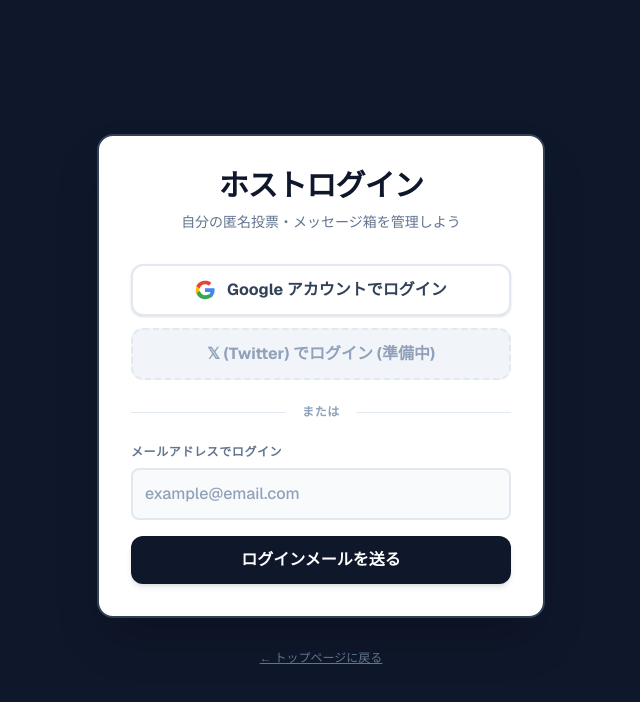
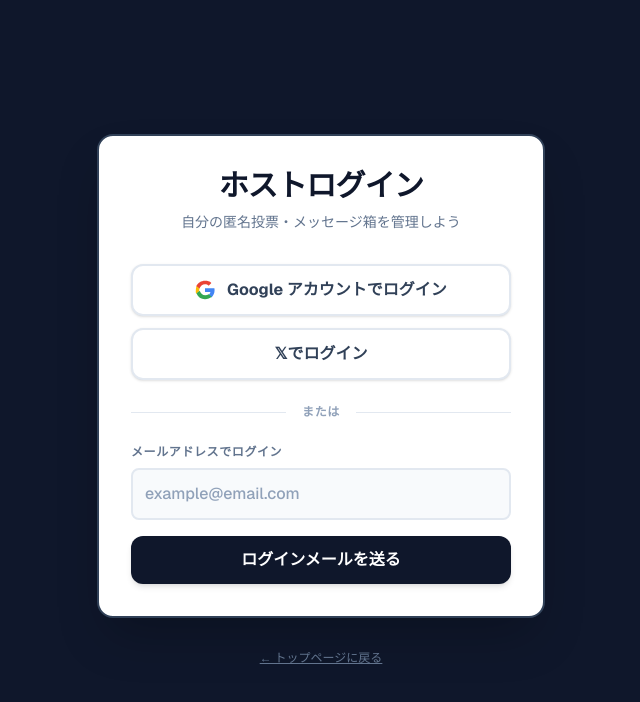
Before and after one commit to Abetu777/anonymous-box, a Next.js app: page /login in a window 1280 px wide. Shown: the top 702 px of the page, without its empty margins (319-959 px from the left). Built offline with nearby package versions, Linux system fonts and the light colour scheme; no server answers.

Commit message:
fix x login

```diff
--- a/app/login/page.tsx
+++ b/app/login/page.tsx
@@ -63,12 +63,11 @@ export default function LoginPage() {
             Google アカウントでログイン
           </button>
 
-          {/* 将来的に𝕏ログインを有効化する際は、ここのコメントアウトを外して設定するだけ！ */}
           <button
             disabled
-            className="w-full flex items-center justify-center gap-3 bg-slate-100 text-slate-400 font-bold py-3 px-4 border-2 border-dashed border-slate-200 rounded-xl cursor-not-allowed"
+            className="w-full flex items-center justify-center gap-3 bg-white hover:bg-slate-50 text-slate-700 font-bold py-3 px-4 border-2 border-slate-200 rounded-xl shadow-sm transition-all active:scale-[0.98] cursor-pointer"
           >
-            𝕏 (Twitter) でログイン (準備中)
+            𝕏でログイン
           </button>
 
         </div>
```
